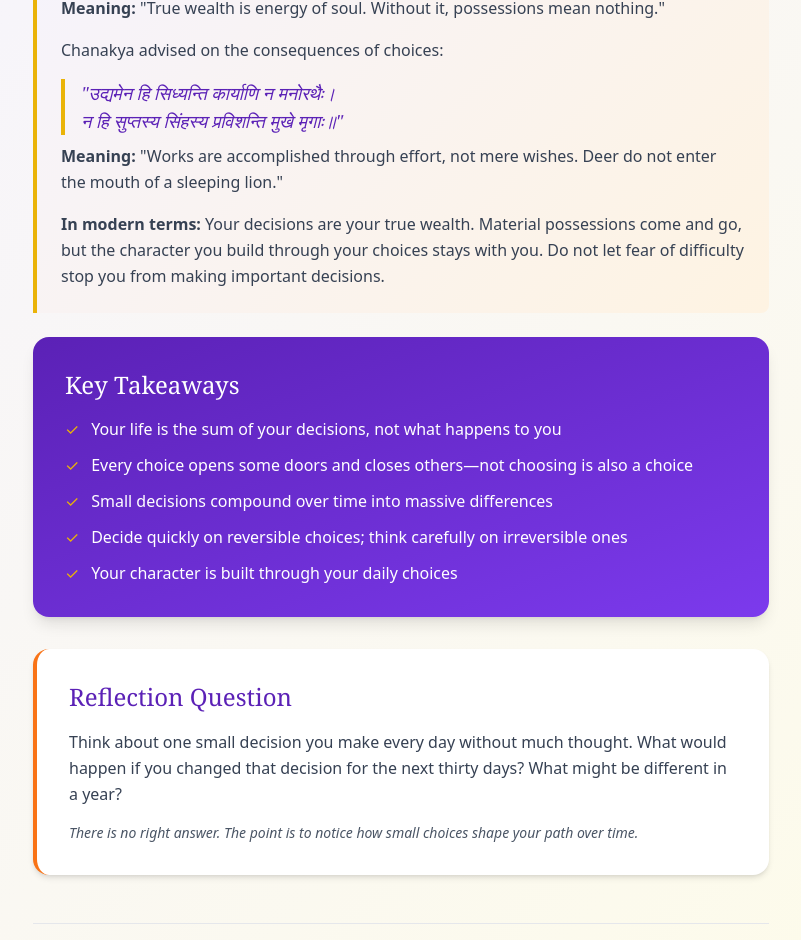
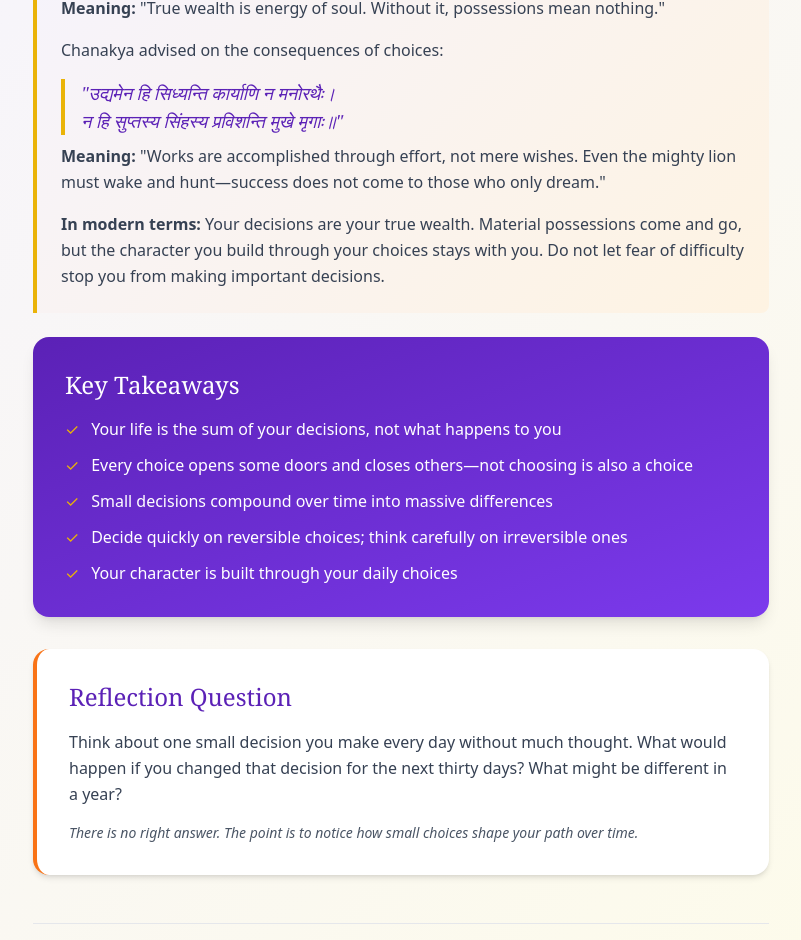
Before and after one commit to drkrishnan2007/business-education, a Next.js app: page /topics/decisions/decisions-shape-life in a window 1280 px wide. Shown: the part 3073-4013 px from the top of the page, without its empty margins (239-1040 px from the left). Built offline with nearby package versions, Linux system fonts and the light colour scheme.

Commit message:
Soften Chanakya quote meaning for younger audience

```diff
--- a/src/app/topics/decisions/decisions-shape-life/page.tsx
+++ b/src/app/topics/decisions/decisions-shape-life/page.tsx
@@ -256,8 +256,8 @@ export default function DecisionsShapeLifePage() {
             </blockquote>
             <p className="text-gray-700 leading-relaxed mb-4">
               <strong>Meaning:</strong> &quot;Works are accomplished through
-              effort, not mere wishes. Deer do not enter the mouth of a
-              sleeping lion.&quot;
+              effort, not mere wishes. Even the mighty lion must wake and
+              hunt&mdash;success does not come to those who only dream.&quot;
             </p>
             <p className="text-gray-700 leading-relaxed">
               <strong>In modern terms:</strong> Your decisions are your
```
